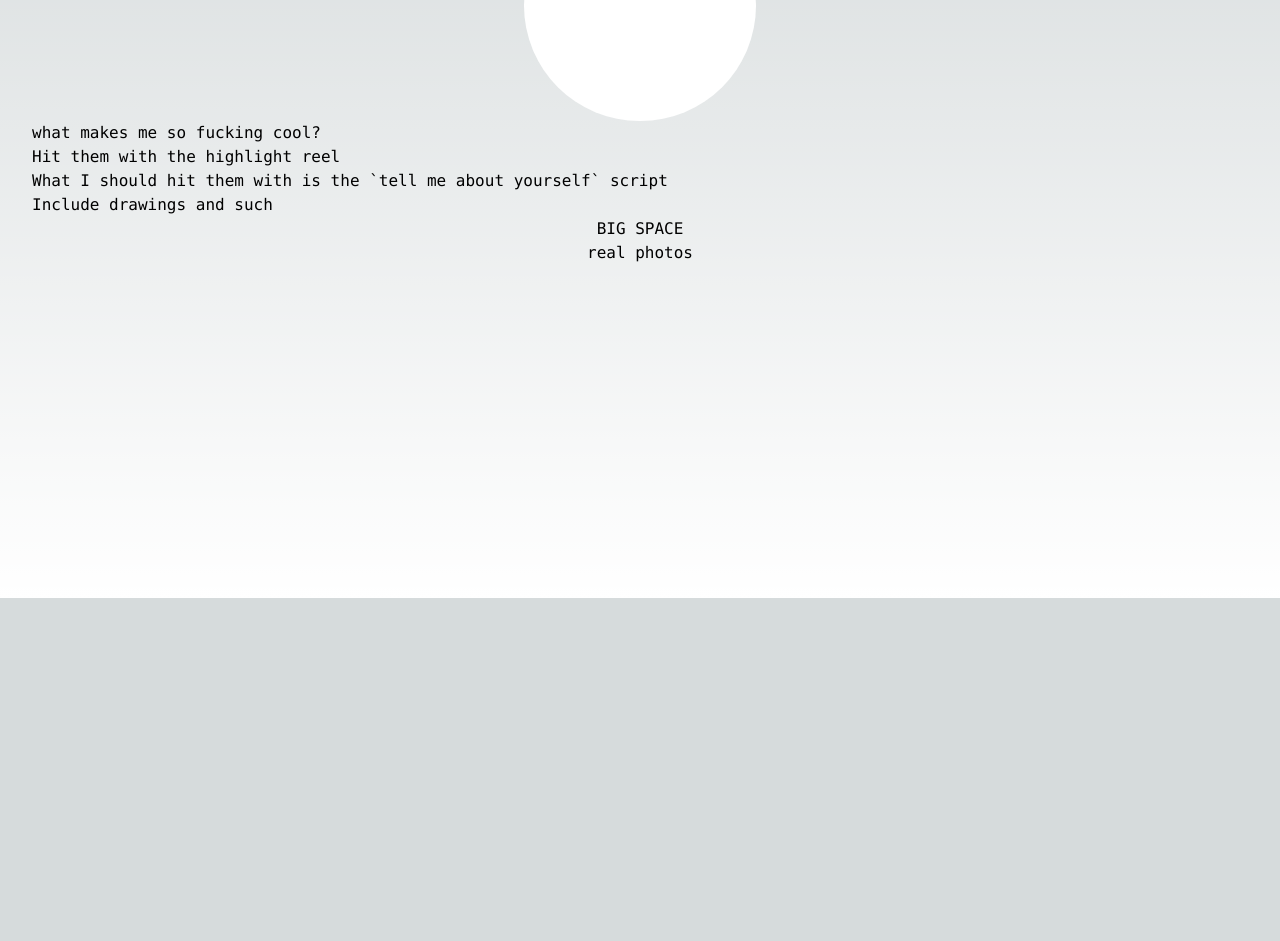
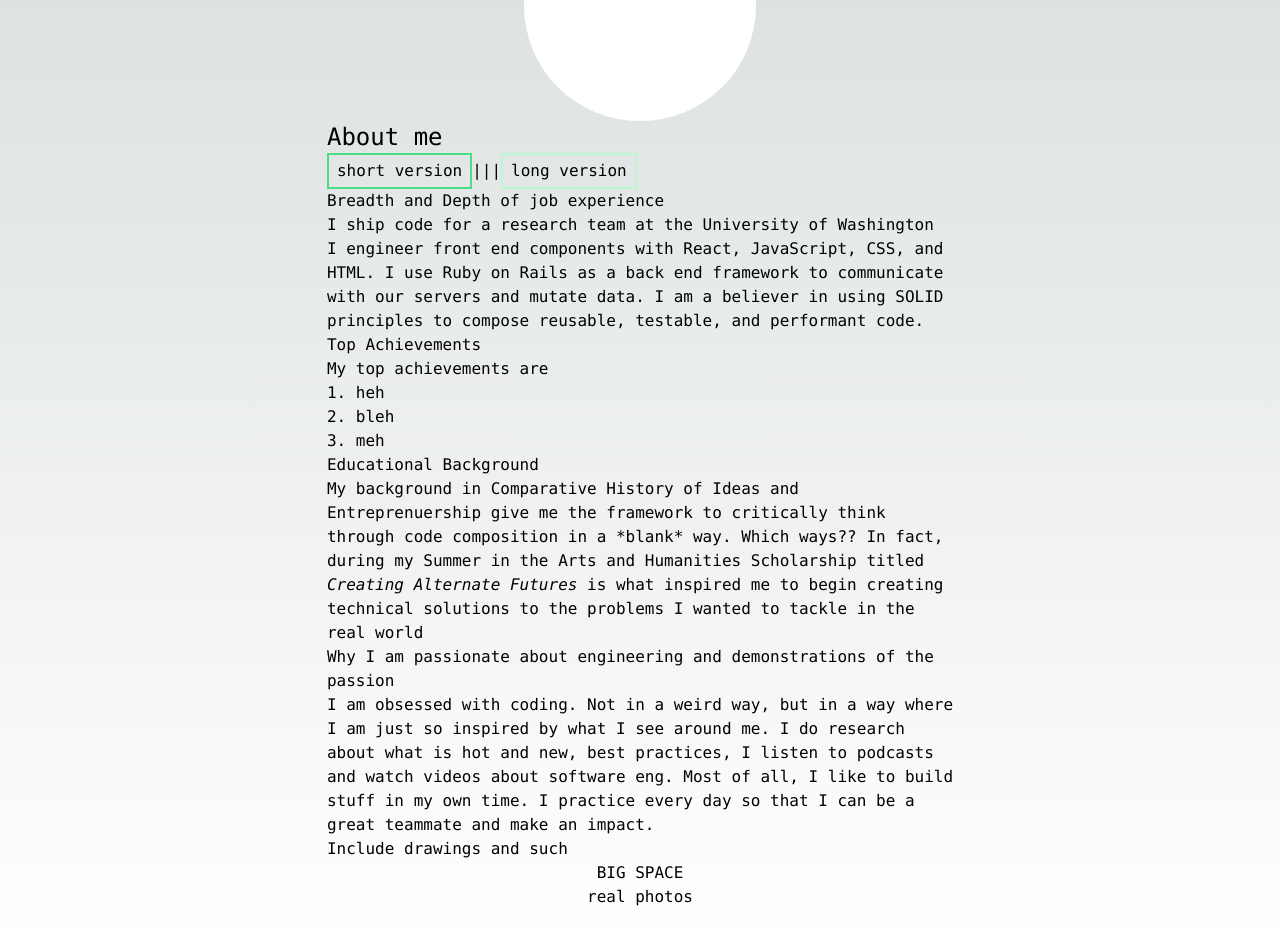
Before and after one commit to johnny2smooth/john-is-online, a Next.js app: page / in a window 1280 px wide. Shown: the part 202-1143 px from the top of the page. Before the commit the page ends 800 px from the top, so only its background shows below. Built offline with nearby package versions, Linux system fonts and the light colour scheme.

Commit message:
started about me

```diff
--- a/app/page.tsx
+++ b/app/page.tsx
@@ -1,8 +1,8 @@
-import Image from 'next/image';
-import { Inter } from 'next/font/google';
-import Link from 'next/link';
+import Image from "next/image";
+import { Inter } from "next/font/google";
+import Link from "next/link";
 
-const inter = Inter({ subsets: ['latin'] });
+const inter = Inter({ subsets: ["latin"] });
 
 export default function Home() {
   return (
@@ -23,20 +23,63 @@ export default function Home() {
       {/* animate swirls */}
       <div
         style={{
-          inlineSize: '24ch',
+          inlineSize: "24ch",
           aspectRatio: 1,
-          backgroundColor: '#fff',
-          borderRadius: '50%',
+          backgroundColor: "#fff",
+          borderRadius: "50%",
         }}
       ></div>
 
       {/* highlight reel */}
-      <div className="self-start">
-        <p>what makes me so fucking cool?</p>
-        <p>Hit them with the highlight reel</p>
+      <div className="max-w-prose">
+        <h1 className="text-2xl">About me</h1>
+        <div className="flex items-center">
+          <button className="border-2 border-green-400 border-solid py-1 px-2">
+            short version
+          </button>
+          <span> ||| </span>
+          <button className="border-2 border-green-200  border-solid py-1 px-2">
+            long version
+          </button>
+        </div>
+        <h2>Breadth and Depth of job experience</h2>
+        <p>I ship code for a research team at the University of Washington</p>
         <p>
-          What I should hit them with is the `tell me about yourself` script
+          I engineer front end components with React, JavaScript, CSS, and HTML.
+          I use Ruby on Rails as a back end framework to communicate with our
+          servers and mutate data. I am a believer in using SOLID principles to
+          compose reusable, testable, and performant code.
         </p>
+        <h2>Top Achievements</h2>
+        <p>My top achievements are</p>
+        <ol>
+          <li>1. heh</li>
+          <li>2. bleh</li>
+          <li>3. meh</li>
+        </ol>
+        <h2>Educational Background</h2>
+        <p>
+          My background in Comparative History of Ideas and Entreprenuership
+          give me the framework to critically think through code composition in
+          a *blank* way. Which ways?? In fact, during my Summer in the Arts and
+          Humanities Scholarship titled <em>Creating Alternate Futures</em> is
+          what inspired me to begin creating technical solutions to the problems
+          I wanted to tackle in the real world
+        </p>
+        <h2>
+          Why I am passionate about engineering and demonstrations of the
+          passion
+        </h2>
+        <p>
+          I am obsessed with coding. Not in a weird way, but in a way where I am
+          just so inspired by what I see around me. I do research about what is
+          hot and new, best practices, I listen to podcasts and watch videos
+          about software eng. Most of all, I like to build stuff in my own time.
+          I practice every day so that I can be a great teammate and make an
+          impact.
+        </p>
+        <p></p>
+
         <p>Include drawings and such</p>
       </div>
       <h2>BIG SPACE</h2>
```
